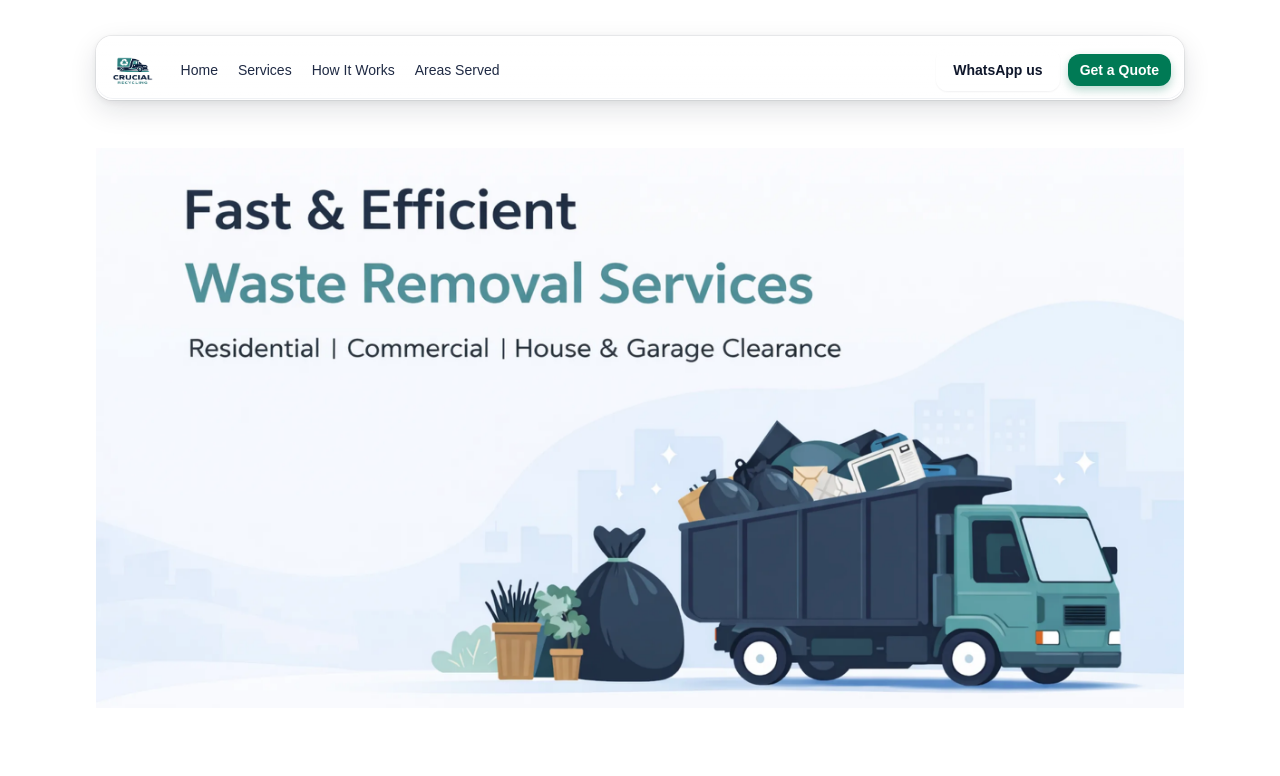
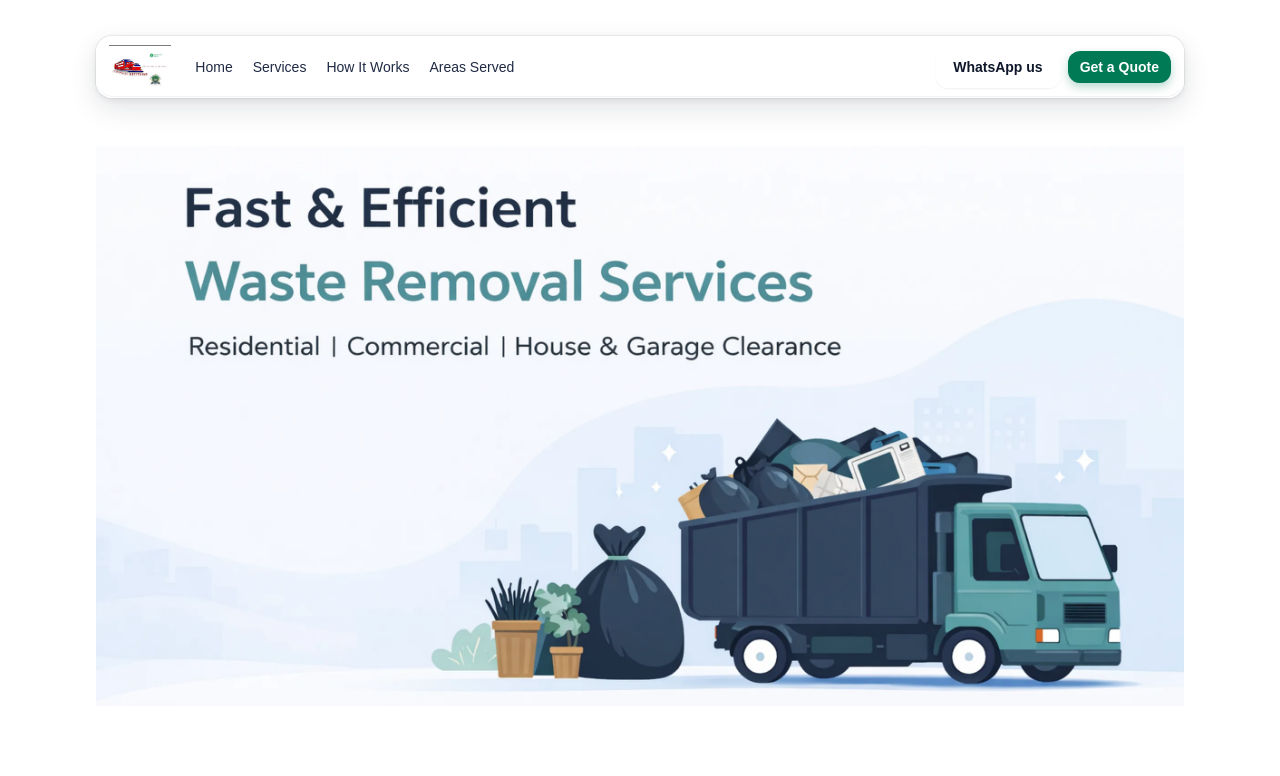
Before and after one commit to usamabuilds/cleaning-webiste, a Next.js app: page / in a window 1280 px wide. Shown: the top 776 px of the page. Built offline with nearby package versions, Linux system fonts and the light colour scheme.

Commit message:
Update navbar to use finallogo image

```diff
--- a/src/components/layout/site-header.tsx
+++ b/src/components/layout/site-header.tsx
@@ -24,7 +24,7 @@ export function SiteHeader(): JSX.Element {
           <div className="relative px-2 py-1.5 sm:px-3 sm:py-2">
             <div className="layer-content flex items-center justify-between gap-2 lg:hidden">
               <Link href={ROUTES.home} className="inline-flex items-center" aria-label="Go to homepage">
-                <Image src="/logotransparent.png" alt="Crucial Recycling logo" width={180} height={56} className="h-8 w-auto sm:h-9" priority />
+                <Image src="/finallogo.jpeg" alt="Crucial Recycling logo" width={220} height={88} className="h-9 w-auto sm:h-10" priority />
               </Link>
 
               <button
@@ -39,10 +39,10 @@ export function SiteHeader(): JSX.Element {
               </button>
             </div>
 
-            <div className="mt-1 hidden items-center justify-between gap-4 lg:flex">
+            <div className="hidden items-center justify-between gap-4 lg:flex">
               <div className="flex items-center gap-6">
                 <Link href={ROUTES.home} className="inline-flex items-center" aria-label="Go to homepage">
-                  <Image src="/logotransparent.png" alt="Crucial Recycling logo" width={200} height={62} className="h-10 w-auto" priority />
+                  <Image src="/finallogo.jpeg" alt="Crucial Recycling logo" width={240} height={96} className="h-11 w-auto" priority />
                 </Link>
 
                 <nav aria-label="Primary" className="layer-content flex flex-wrap items-center gap-x-5 gap-y-2 text-sm">
```
